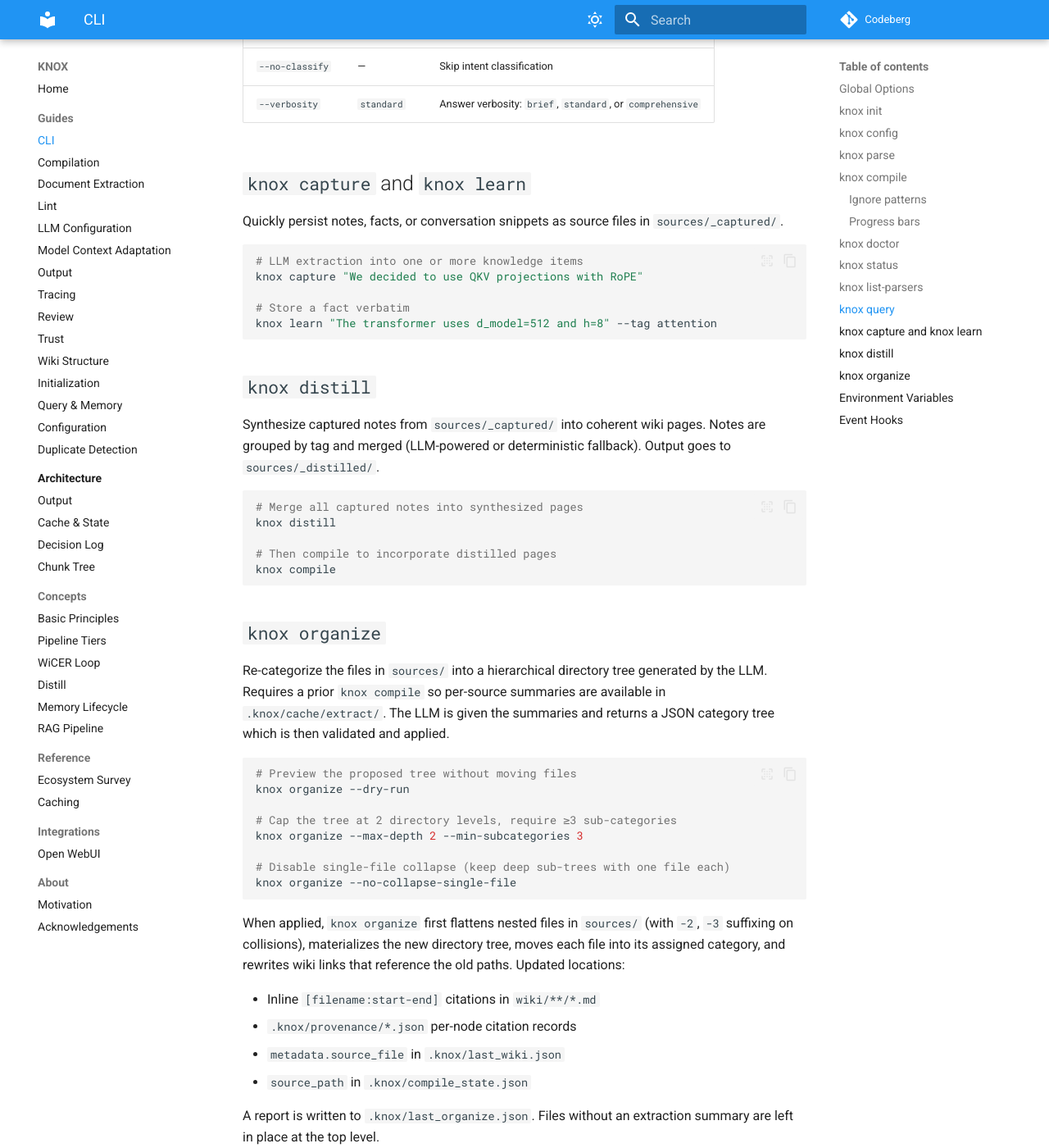
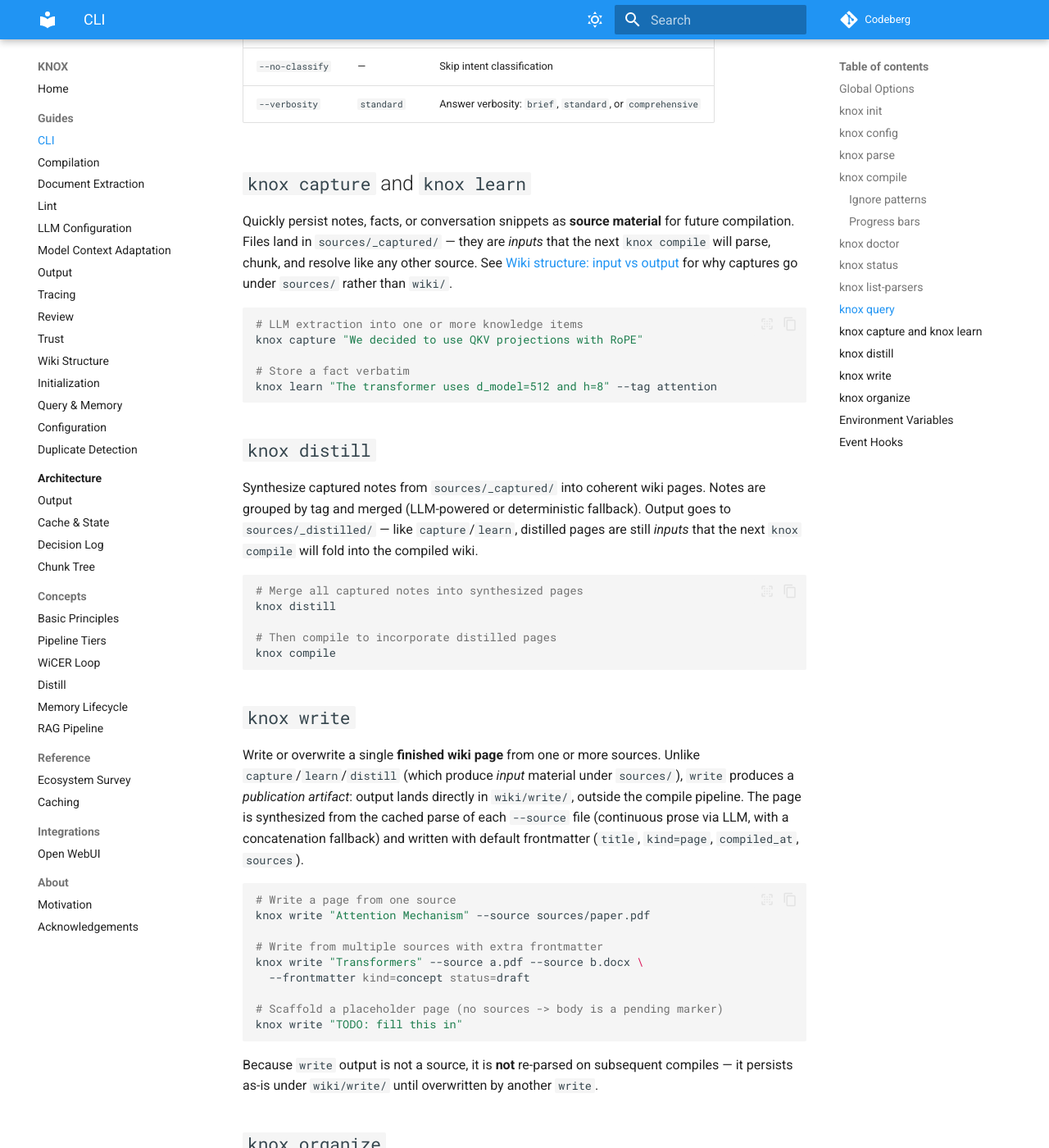
Before and after one commit to jr2804/kompend, an MkDocs documentation site: the page built from docs/guides/cli.md, in a window 1280 px wide and 1400 px high, scrolled down 7499 px. Shown: the whole window at 82% size. Built offline with MkDocs 1.6.1 and Material for MkDocs 9.7.7, drawn with Linux system fonts in a browser that asks for light colours.

Commit message:
docs: clarify sources/ vs wiki/ directionality + add knox write section
Two gaps in the user-facing docs, both about the same conceptual point
(capture/learn/distill produce INPUTS, write/compile produce OUTPUTS):

docs/guides/cli.md:
- Reframe the capture/learn/distill sections to state explicitly that their
  output is *input material* under sources/ that the next compile will process.
- Add a missing '## knox write' section (was only a one-liner in the command
  table). Documents that write produces a *publication artifact* in wiki/write/,
  synthesized from cached sources, with default frontmatter, and that the page
  is NOT re-parsed on subsequent compiles.

docs/guides/wiki-structure.md:
- Add 'Input vs output: where files land' section after the directory tree,
  with a table mapping each command to its landing dir and role, plus a note
  on why crossing the two breaks the pipeline contract.

mkdocs build --strict clean.

[skip release]

````diff
--- a/docs/guides/cli.md
+++ b/docs/guides/cli.md
@@ -259,7 +259,11 @@ knox query [OPTIONS] QUESTION
 
 ## `knox capture` and `knox learn`
 
-Quickly persist notes, facts, or conversation snippets as source files in `sources/_captured/`.
+Quickly persist notes, facts, or conversation snippets as **source material**
+for future compilation. Files land in `sources/_captured/` — they are *inputs*
+that the next `knox compile` will parse, chunk, and resolve like any other
+source. See [Wiki structure: input vs output](wiki-structure.md#input-vs-output-where-files-land)
+for why captures go under `sources/` rather than `wiki/`.
 
 ```bash
 # LLM extraction into one or more knowledge items
@@ -271,7 +275,11 @@ knox learn "The transformer uses d_model=512 and h=8" --tag attention
 
 ## `knox distill`
 
-Synthesize captured notes from `sources/_captured/` into coherent wiki pages. Notes are grouped by tag and merged (LLM-powered or deterministic fallback). Output goes to `sources/_distilled/`.
+Synthesize captured notes from `sources/_captured/` into coherent wiki pages.
+Notes are grouped by tag and merged (LLM-powered or deterministic fallback).
+Output goes to `sources/_distilled/` — like `capture`/`learn`, distilled pages
+are still *inputs* that the next `knox compile` will fold into the compiled
+wiki.
 
 ```bash
 # Merge all captured notes into synthesized pages
@@ -280,6 +288,32 @@ knox distill
 # Then compile to incorporate distilled pages
 knox compile
 ```
+
+## `knox write`
+
+Write or overwrite a single **finished wiki page** from one or more sources.
+Unlike `capture`/`learn`/`distill` (which produce *input* material under
+`sources/`), `write` produces a *publication artifact*: output lands directly
+in `wiki/write/`, outside the compile pipeline. The page is synthesized from
+the cached parse of each `--source` file (continuous prose via LLM, with a
+concatenation fallback) and written with default frontmatter
+(`title`, `kind=page`, `compiled_at`, `sources`).
+
+```bash
+# Write a page from one source
+knox write "Attention Mechanism" --source sources/paper.pdf
+
+# Write from multiple sources with extra frontmatter
+knox write "Transformers" --source a.pdf --source b.docx \
+  --frontmatter kind=concept status=draft
+
+# Scaffold a placeholder page (no sources -> body is a pending marker)
+knox write "TODO: fill this in"
+```
+
+Because `write` output is not a source, it is **not** re-parsed on subsequent
+compiles — it persists as-is under `wiki/write/` until overwritten by another
+`write`.
 
 ## `knox organize`
 
````
Also changed, not shown: docs/guides/wiki-structure.md (+18 -0 lines).
